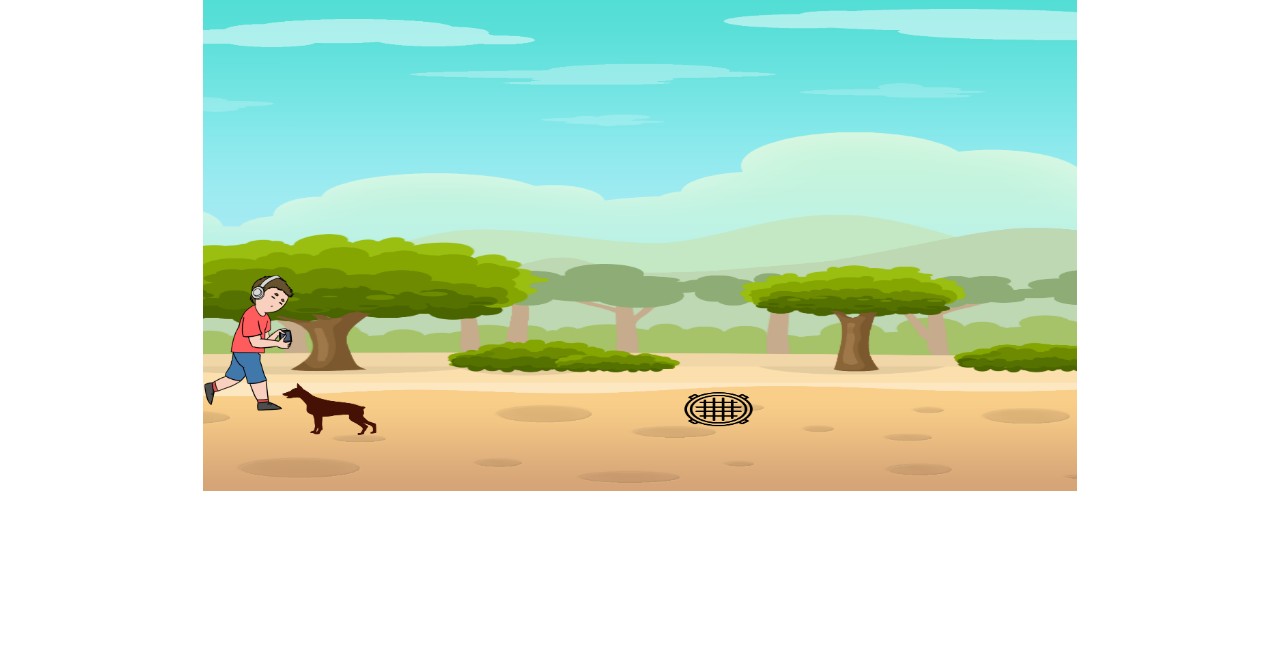
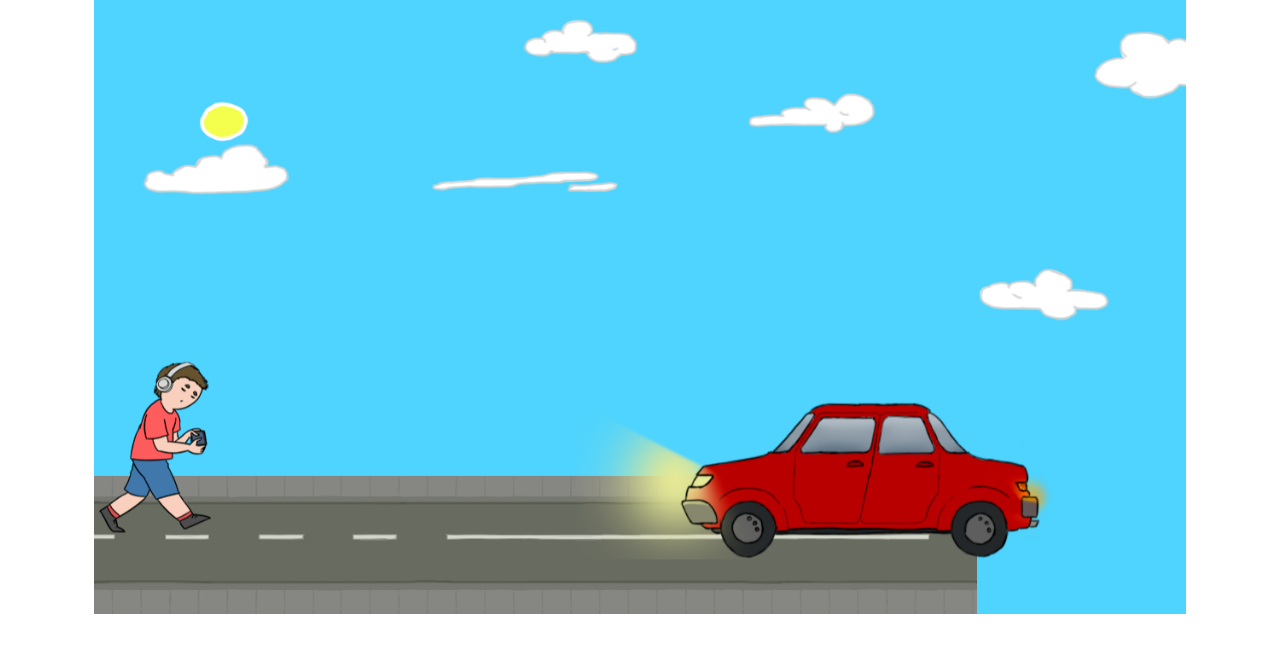
Before and after one commit to SimpleGameCompany/TimmyIsHappy, a plain HTML site: page PruebaJuego.html in a window 1280 px wide. Drawn offline with Linux system fonts and the light colour scheme; animation ran at ten frames a second.

Commit message:
Fondos y coche añadidos

```diff
--- a/PruebaJuego.html
+++ b/PruebaJuego.html
@@ -13,12 +13,13 @@
 <body>
 
         <div class="row">
-                <div class="col-xs-2 col-sm-2 col-md-2 col-lg-2 col-xl-2"></div>
-                <div class="canvasContainer col-xs-8 col-sm-8 col-md-8 col-lg-8 col-xl-8">
+                <div class="col-xs-1 col-sm-1 col-md-1 col-lg-1 col-xl-1"></div>
+                <div class="canvasContainer col-xs-10 col-sm-10 col-md-10 col-lg-10 col-xl-10">
+                    <img class="loading" src="assets/img/Loading.gif"/>
                     <canvas id="gameCanvas" width="1280" height="720"></canvas>
                     <canvas id="gameCanvas-hitbox" width="1280" height="720"></canvas>
                 </div>
-                <div class="col-xs-2 col-sm-2 col-md-2 col-lg-2 col-xl-2"></div>
+                <div class="col-xs-1 col-sm-1 col-md-1 col-lg-1 col-xl-1"></div>
             </div>
 </body>
 </html>
--- a/assets/files/nivel1.json
+++ b/assets/files/nivel1.json
@@ -1,26 +1,12 @@
 [
     {
-        "type":"perro",
-        "nombre":"perro",
-        "positionx":1000,
-        "positiony":600,
-        "img":"assets/img/perro.png",
-        "height":100,
-        "width":150,
-        "hitnumber":2,
-        "accelerationx":-30,
-        "accelerationy":0,
-        "ladridos":3,
-        "layer":4
-    },
-    {
-        "type":"alcantarilla",
+        "type":"coche",
         "nombre":"alcantarilla",
         "positionx":1000,
-        "positiony":600,
+        "positiony":750,
         "img":"assets/img/alcantarilla.png",
-        "height":50,
-        "width":100,
+        "height":557,
+        "width":184,
         "hitnumber":1,
         "layer":3
     }
--- a/js/library/LightCanvas.js
+++ b/js/library/LightCanvas.js
@@ -421,7 +421,7 @@ class CanvasManager {
     }
   }
   AddList(objectList) {
-        for(let i = 0;i<5;i++){
+        for(let i = 0;i<objectList.length;i++){
             for(let obj of objectList[i]){
                 this.AddObject(obj,i);
             }
--- a/js/main.js
+++ b/js/main.js
@@ -62,10 +62,8 @@ class Paloma extends Obstacule{
 }
 
 class Coche extends Obstacule{
-    constructor(name, position, imgSrc, height, width, jugador, hitnumber, speed){
+    constructor(name, position, imgSrc, height, width, jugador, hitnumber){
         super(name, position, imgSrc, height, width, jugador, hitnumber);
-
-        this.velocity = this.velocity.add(speed);
     }
 
     OnClick(e){
@@ -74,12 +72,11 @@ class Coche extends Obstacule{
 }
 
 class Perro extends Obstacule{
-    constructor(name, position, imgSrc, height, width, jugador, hitnumber, speed, ladridos){
+    constructor(name, position, imgSrc, height, width, jugador, hitnumber, ladridos){
         super(name, position, imgSrc, height, width, jugador, hitnumber);
         this._ladridos = ladridos;
         this._stopped = false;
         this.interval;
-        this.acceleration = speed;
         this._dead = false;
     }
 
@@ -89,7 +86,7 @@ class Perro extends Obstacule{
             if(this.interval){
                 clearInterval(this.interval);
             }
-            this.velocity = new Vector2(50,0);
+            //this.velocity = new Vector2(speed+65,0);
             this._dead = true;
         }
 
@@ -98,7 +95,7 @@ class Perro extends Obstacule{
     Update(timeDelta, hitbox){
         if(this._ladridos == 0 && !this._dead){
             clearInterval(this.interval);
-            this.velocity = this.velocity.add(this.acceleration);
+            this.velocity = new Vector2(speed+65,0);
         }else if(this.position.x <= 1200 && !this._stopped && !this._dead){
             this.interval = setInterval(this.Ladrar.bind(this),1000);
             this._stopped = true;
@@ -116,9 +113,12 @@ class Perro extends Obstacule{
 var canvasManager;
 var menuObjects;
 var gameObjects;
+var loading;
 window.addEventListener("load",function(ev){
+    loading = $(".loading");
     canvasManager = new CanvasManager("gameCanvas",1280,720);
     canvasManager.ClearCanvas();
+    StartLoad();
     LoadObjects(ev);
     LoadLevel("nivel1",gameObjects);
 })
@@ -130,9 +130,9 @@ window.addEventListener("keydown",function(ev){
     }
 })
 
-/*document.addEventListener("dblclick",function(ev){
+document.addEventListener("dblclick",function(ev){
     ev.preventDefault();
-})*/
+})
 
 var timmy;
 var speed = -50;
@@ -142,15 +142,48 @@ function LoadObjects(ev){
     for (let i = 0; i < 5; i++) {
         gameObjects[i] = [];
     }
-    timmy = new SpriteObject("player", new Vector2(150,550),"none",300,300);
-    let back = new SpriteObject("a",new Vector2(0,0),"assets/img/Back.jpeg",720,3000);
-    let animation = new Animation("assets/img/Timmy_spritesheet.png",8,138,400,0.1);
-    back.velocity = new Vector2(speed,0);
+
+    timmy = new SpriteObject("player", new Vector2(70,525),"none",205,138);
+    let animation = new Animation("assets/img/Timmy_spritesheet.png",8,138,205,0.1);
     timmy.AddAnimation(animation,"idle");
     timmy.SetAnimation("idle");
     timmy.anchor = new Vector2(0.5,0.5);
-    gameObjects[4].push(timmy);
-    gameObjects[3].push(back);
+    gameObjects[2].push(timmy);
+
+    let backSun = new SpriteObject("backSun",new Vector2(0,0),"none",720,1280);
+    let backSunAnim = new Animation("assets/img/Sol_spritesheet.png",8,1280,720,0.5);
+    backSun.velocity = new Vector2(0,0);
+    backSun.AddAnimation(backSunAnim,"idle");
+    backSun.SetAnimation("idle");
+    gameObjects[0].push(backSun);
+
+    let backClouds = new SpriteObject("backClouds",new Vector2(0,0),"none",720,2560);
+    let backCloudsAnim = new Animation("assets/img/Nubes_spritesheet.png",4,2560,720,0.5);
+    backClouds.velocity = new Vector2(speed/8,0);
+    backClouds.AddAnimation(backCloudsAnim,"idle");
+    backClouds.SetAnimation("idle");
+    gameObjects[0].push(backClouds);
+
+    let backMountains = new SpriteObject("backMountains",new Vector2(0,0),"none",720,5120);
+    let backMountainsAnim = new Animation("assets/img/Fondo_spritesheet.png",3,5120,720,0.5);
+    backMountains.velocity = new Vector2(speed/2,0);
+    backMountains.AddAnimation(backMountainsAnim,"idle");
+    backMountains.SetAnimation("idle");
+    gameObjects[0].push(backMountains);
+
+    let backAcera = new SpriteObject("backAcera",new Vector2(0,0),"none",720,1280);
+    let backAceraAnim = new Animation("assets/img/Aceras_spritesheet.png",4,1280,720,0.5);
+    backAcera.velocity = new Vector2(speed,0);
+    backAcera.AddAnimation(backAceraAnim,"idle");
+    backAcera.SetAnimation("idle");
+    gameObjects[0].push(backAcera);
+
+    let backCarretera = new SpriteObject("backCarretera",new Vector2(0,0),"none",720,1280);
+    let backCarreteraAnim = new Animation("assets/img/Carretera_spritesheet.png",4,1280,720,0.5);
+    backCarretera.velocity = new Vector2(speed,0);
+    backCarretera.AddAnimation(backCarreteraAnim,"idle");
+    backCarretera.SetAnimation("idle");
+    gameObjects[0].push(backCarretera);
 }
 
 function LoadLevel(jsonName,container){
@@ -158,16 +191,34 @@ function LoadLevel(jsonName,container){
         for(var obj of json){
             switch(obj.type){
                 case "perro":
-                    let perro = new Perro(obj.name,new Vector2(obj.positionx,obj.positiony),obj.img,obj.height,obj.width,timmy,obj.hitnumber,new Vector2(obj.accelerationx,obj.accelerationy), obj.ladridos);
+                    let perro = new Perro(obj.name,new Vector2(obj.positionx,obj.positiony),"none",obj.height,obj.width,timmy,obj.hitnumber, obj.ladridos);
                     perro.anchor = new Vector2(0.5,0.5);
                     perro.velocity = new Vector2(speed,0);
                     container[obj.layer].push(perro);
                 break;
                 case "alcantarilla":
-                    let alcantarilla = new Alcantarilla(obj.name,new Vector2(obj.positionx,obj.positiony),obj.img,obj.height,obj.width,timmy,obj.hitnumber);
+                    let alcantarilla = new Alcantarilla(obj.name,new Vector2(obj.positionx,obj.positiony),"none",obj.height,obj.width,timmy,obj.hitnumber);
                     alcantarilla.anchor = new Vector2(0.5,0.5);
                     alcantarilla.velocity = new Vector2(speed,0);
                     container[obj.layer].push(alcantarilla);
+                break;
+                case "coche":
+                    let coche = new Coche(obj.name,new Vector2(obj.positionx,obj.positiony),"none",obj.height,obj.width,timmy,obj.hitnumber);
+                    let cocheAnim = new Animation("assets/img/Coche_spritesheet.png",8,557,184,0.1);
+                    coche.anchor = new Vector2(0.5,0.5);
+                    coche.velocity = new Vector2(speed - 20,0);
+                    coche.AddAnimation(cocheAnim,"idle");
+                    coche.SetAnimation("idle");
+                    container[obj.layer].push(coche);
+                break;
+                case "paloma":
+                    let paloma = new Paloma(obj.name,new Vector2(obj.positionx,obj.positiony),"none",obj.height,obj.width,timmy,obj.hitnumber);
+                    let PalomaAnim = new Animation("none",8,557,184,0.1);
+                    paloma.anchor = new Vector2(0.5,0.5);
+                    paloma.velocity = new Vector2(speed - 20,0);
+                    paloma.AddAnimation(palomaAnim,"idle");
+                    paloma.SetAnimation("idle");
+                    container[obj.layer].push(paloma);
                 break;
             }
         }
@@ -178,7 +229,17 @@ function LoadLevel(jsonName,container){
 function StartGame(container){
     canvasManager.ClearCanvas();
     canvasManager.AddList(container);
-    canvasManager.Start();
+    canvasManager.RenderAndUpdate(0);
+    setTimeout(function(){
+        StopLoad();
+        canvasManager.Start();
+    },1000);
 }
 
-function StartLoad(){}
+function StartLoad(){
+    loading.show();
+}
+
+function StopLoad(){
+    loading.hide();
+}
--- a/style/main.css
+++ b/style/main.css
@@ -1,9 +1,17 @@
 canvas {
-    position: relative;
     top: 0;
     left: 0;
     width: 100%;
     height: auto;
+}
+
+.loading {
+    position: absolute;
+    top: 0;
+    left: 0;
+    width: 100%;
+    height: auto;
+    z-index: 2;
 }
 
 .canvasContainer {
@@ -12,6 +20,7 @@ canvas {
 }
 
 #gameCanvas {
+    position: relative;
     z-index: 1;
 }
 
```
Also changed, not shown: assets/img/Back.jpeg (deleted).
